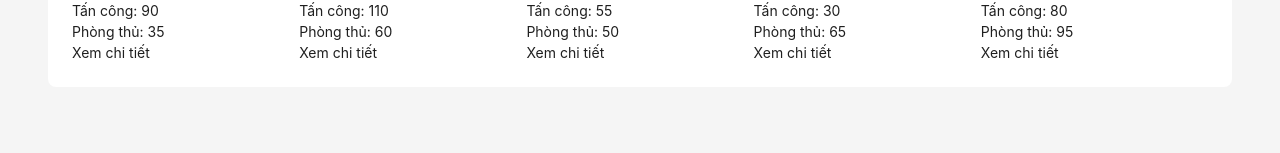
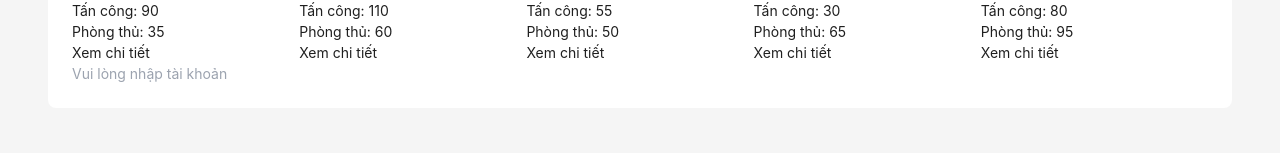
Before and after one commit to MeiCloudie/cyber-react-demo, a React (Vite) app: page / in a window 1280 px wide. Shown: the part 587-740 px from the top of the page. Built offline with nearby package versions, Linux system fonts and the light colour scheme.

Commit message:
content: Learn about customHook

```diff
--- a/src/components/BaiTap/BaiTap1Props.jsx
+++ b/src/components/BaiTap/BaiTap1Props.jsx
@@ -3,8 +3,11 @@
 import { useSelector } from "react-redux"
 import ItemPokemon from "./ItemPokemon"
 import { DatePicker } from "antd"
+import useInput from "../../hooks/useInput"
 
 const BaiTap1Props = () => {
+  const taiKhoan = useInput()
+  console.log(taiKhoan)
   const { pokemons } = useSelector((state) => state.pokemonSlice)
   console.log(pokemons)
 
@@ -19,6 +22,15 @@ const BaiTap1Props = () => {
           return <ItemPokemon key={index} pokemon={item} />
         })}
       </div>
+      <input
+        type="text"
+        placeholder="Vui lòng nhập tài khoản"
+        // onChange={(e) => {
+        //   setTaiKhoan(e.target.value)
+        // }}
+        // value={taiKhoan}
+        {...taiKhoan}
+      />
     </div>
   )
 }
--- /dev/null
+++ b/src/hooks/useInput.jsx
@@ -0,0 +1,13 @@
+import { useState } from "react"
+
+const useInput = (initialValue) => {
+  const [value, setValue] = useState(initialValue)
+
+  const onChange = (event) => {
+    setValue(event.target.value)
+  }
+
+  return value, onChange
+}
+
+export default useInput
```
